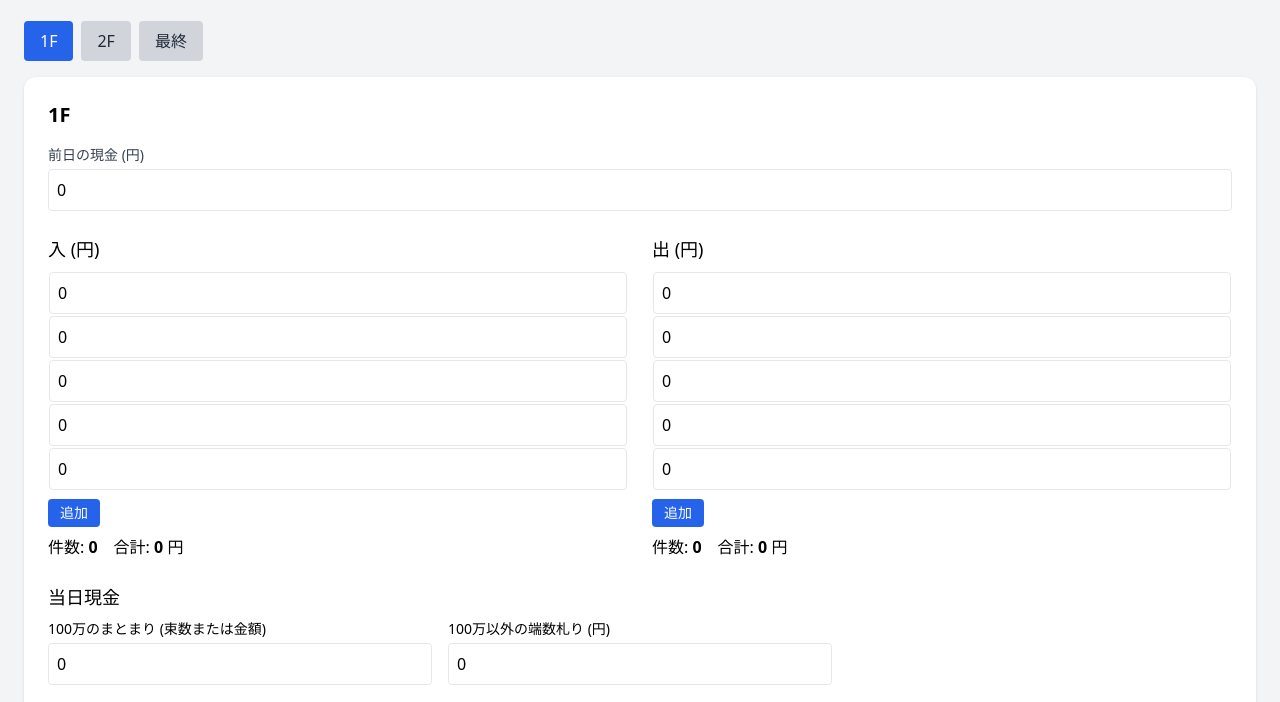
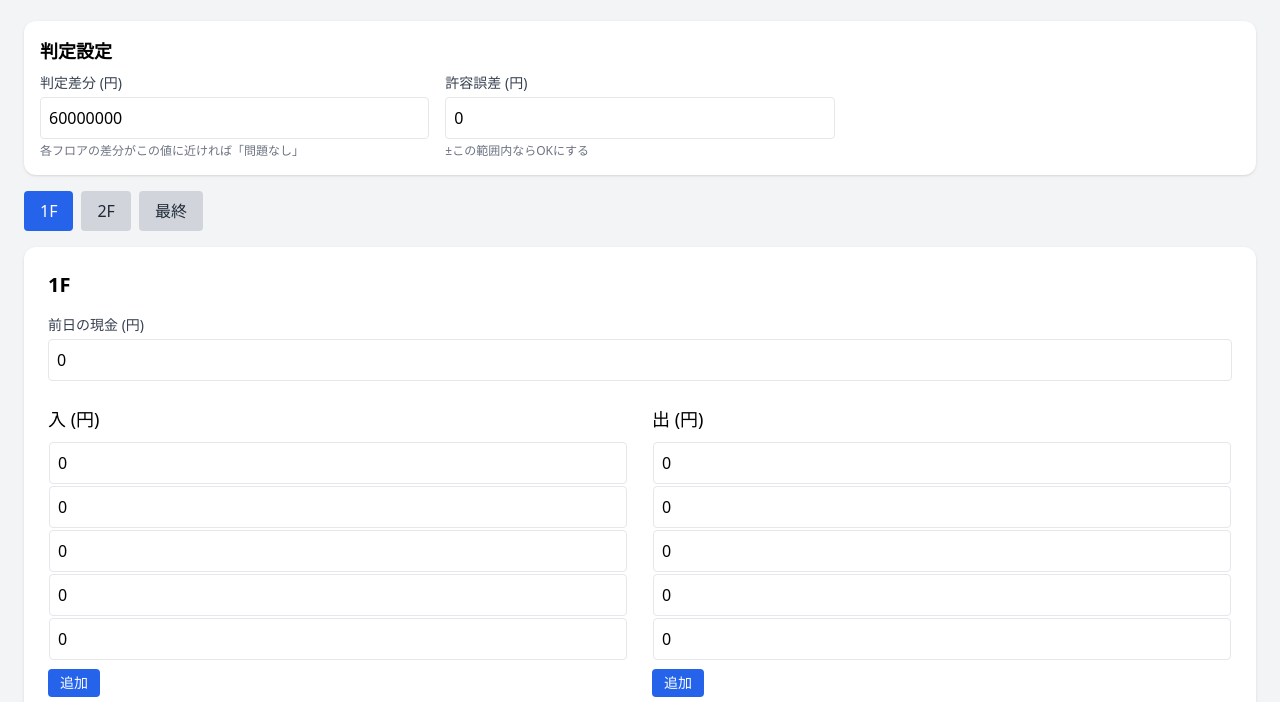
Before and after one commit to commitginza/cash-count, a plain HTML site: page index.html in a window 1280 px wide. Shown: the part 59-761 px from the top of the page. Drawn offline with nearby package versions, Linux system fonts and the light colour scheme.

Commit message:
Update index.html

```diff
--- a/index.html
+++ b/index.html
@@ -5,11 +5,27 @@
   <meta http-equiv="X-UA-Compatible" content="IE=edge" />
   <meta name="viewport" content="width=device-width, initial-scale=1.0" />
   <title>現金管理ツール</title>
-  <!-- TailwindCSS CDN -->
   <script src="https://cdn.tailwindcss.com"></script>
 </head>
 <body class="bg-gray-100 p-6">
   <h1 class="text-2xl font-bold mb-6">現金管理ツール</h1>
+
+  <!-- ★ 変更: 判定基準の設定カードを追加 -->
+  <section class="bg-white shadow rounded-xl p-4 mb-4">
+    <h2 class="text-lg font-semibold mb-2">判定設定</h2>
+    <div class="grid grid-cols-1 md:grid-cols-3 gap-4">
+      <div>
+        <label class="block text-sm font-medium text-gray-700 mb-1">判定差分 (円)</label>
+        <input type="text" inputmode="numeric" id="judge-diff" class="w-full border rounded p-2" value="60000000" />
+        <p class="text-xs text-gray-500 mt-1">各フロアの差分がこの値に近ければ「問題なし」</p>
+      </div>
+      <div>
+        <label class="block text-sm font-medium text-gray-700 mb-1">許容誤差 (円)</label>
+        <input type="text" inputmode="numeric" id="judge-tol" class="w-full border rounded p-2" value="0" />
+        <p class="text-xs text-gray-500 mt-1">±この範囲内ならOKにする</p>
+      </div>
+    </div>
+  </section>
 
   <!-- ===== タブナビゲーション ===== -->
   <div id="tabs" class="flex space-x-2 mb-4">
@@ -34,7 +50,6 @@
 
       <!-- 入・出 横並び -->
       <div class="flex flex-col md:flex-row md:space-x-6">
-        <!-- 入 -->
         <div class="mb-6 flex-1">
           <h3 class="text-lg font-medium mb-2">入 (円)</h3>
           <table class="min-w-full mb-2" data-type="in-table"></table>
@@ -42,7 +57,6 @@
           <p class="mt-2">件数: <span class="in-count font-semibold">0</span>　合計: <span class="in-total font-semibold">0</span> 円</p>
         </div>
 
-        <!-- 出 -->
         <div class="mb-6 flex-1">
           <h3 class="text-lg font-medium mb-2">出 (円)</h3>
           <table class="min-w-full mb-2" data-type="out-table"></table>
@@ -105,15 +119,15 @@
     </section>
   </template>
 
-  <!-- ===== コイン入力用テンプレート ===== -->
+  <!-- コイン入力テンプレ -->
   <template id="coin-row-template">
     <div>
-      <label class="block text-sm mb-1"><!-- coin label --></label>
+      <label class="block text-sm mb-1"></label>
       <input type="text" inputmode="numeric" class="coin-count floor-input w-full border rounded p-2" data-value="" value="0" />
     </div>
   </template>
 
-  <!-- ===== Final テンプレート ===== -->
+  <!-- Final テンプレ -->
   <template id="final-template">
     <section class="bg-white shadow rounded-xl p-6 mb-10 hidden" id="tab-final" data-tab-content>
       <h2 class="text-xl font-semibold mb-4">最終集計</h2>
@@ -138,18 +152,11 @@
         <label class="block text-sm font-medium mb-1">前日の総合計 (円)</label>
         <input type="text" inputmode="numeric" id="prev-total-all" class="w-full border rounded p-2" value="0" />
       </div>
-      <!-- ★ 変更: 調整額入力を追加（例：金庫6000万や銀行引出/預け入れなど） -->
-      <div class="mb-4">
-        <label class="block text-sm font-medium mb-1">調整額 (円) ※例: 60000000</label>
-        <input type="text" inputmode="numeric" id="adjustment-final" class="w-full border rounded p-2" value="0" />
-        <p class="text-xs text-gray-500 mt-1">最終差分 = 今日の現金総合計 − 前日の総合計 + 調整額</p>
-      </div>
       <p>今日の現金総合計: <span id="today-total-all" class="font-semibold">0</span> 円</p>
       <p class="text-lg mt-2">差分: <span id="diff-all" class="font-bold">0</span> 円</p>
     </section>
   </template>
 
-  <!-- ===== JavaScript ===== -->
 <script>
 /*************************
  * 定数 & ユーティリティ
@@ -162,7 +169,6 @@ const COINS = [
   { label: '5円',   value: 5  },
   { label: '1円',   value: 1  }
 ];
-
 const fmt  = (n)  => n.toLocaleString();
 const num  = (v)  => { const s = String(v||'').replace(/[^0-9.-]/g,''); return parseInt(s,10)||0; };
 
@@ -207,7 +213,6 @@ const sections={};
   if(floor!=='1F') sec.classList.add('hidden');
   sec.querySelector('h2').textContent=floor;
 
-  // 入/出テーブル初期5行
   const inT = sec.querySelector('[data-type="in-table"]');
   const ouT = sec.querySelector('[data-type="out-table"]');
   for(let i=0;i<5;i++){
@@ -215,7 +220,6 @@ const sections={};
     addRow(ouT,`floor-${floor}-out`);
   }
 
-  // 小銭行
   const coinGrid = sec.querySelector('.coin-grid');
   const coinTpl  = document.getElementById('coin-row-template');
   COINS.forEach(({label,value})=>{
@@ -225,17 +229,15 @@ const sections={};
     coinGrid.appendChild(c);
   });
 
-  // 行追加ボタン
   sec.querySelectorAll('.add-row').forEach(btn=>{
     btn.addEventListener('click',()=>{
-      const kind = btn.dataset.type; // in | out
+      const kind = btn.dataset.type;
       const tbl  = sec.querySelector(`[data-type="${kind}-table"]`);
       addRow(tbl,`floor-${floor}-${kind}`);
       recalcSec(sec); recalcFinal();
     });
   });
 
-  // 入力/blur/focus
   sec.addEventListener('input', ()=>{recalcSec(sec); recalcFinal();});
   sec.addEventListener('blur', e=>{
     if(e.target.classList.contains('floor-input')){
@@ -263,12 +265,18 @@ const sections={};
   const prev=final.querySelector('#prev-total-all');
   prev.addEventListener('blur',()=>{prev.value=fmt(num(prev.value));recalcFinal();});
   prev.addEventListener('focus',()=>{prev.value=String(num(prev.value));});
+}
 
-  // ★ 変更: 調整額のフォーマット&再計算
-  const adj=final.querySelector('#adjustment-final');
-  adj.addEventListener('blur',()=>{adj.value=fmt(num(adj.value));recalcFinal();});
-  adj.addEventListener('focus',()=>{adj.value=String(num(adj.value));});
-}
+/*************************
+ * ★ 変更: 判定設定の入力イベント
+ *************************/
+const judgeDiffEl = document.getElementById('judge-diff');
+const judgeTolEl  = document.getElementById('judge-tol');
+[judgeDiffEl, judgeTolEl].forEach(el=>{
+  el.addEventListener('blur', ()=>{ el.value = fmt(num(el.value)); Object.values(sections).forEach(recalcSec); recalcFinal(); });
+  el.addEventListener('focus', ()=>{ el.value = String(num(el.value)); });
+  el.addEventListener('input', ()=>{ Object.values(sections).forEach(recalcSec); recalcFinal(); });
+});
 
 /*************************
  * 計算
@@ -301,8 +309,14 @@ function recalcSec(sec){
   sec.querySelector('.expected-total').textContent=fmt(expect);
   const diff=expect-today;
   sec.querySelector('.diff').textContent=fmt(diff);
-  sec.querySelector('.status-label').textContent= '';
-  /* ▼ 差分が 0 のとき “出納帳” メッセージを表示 ▼ */
+
+  // ★ 変更: 入力された判定差分・許容誤差で可変判定
+  const judge = num(judgeDiffEl.value);
+  const tol   = num(judgeTolEl.value);
+  const ok = Math.abs(diff - judge) <= tol;
+  sec.querySelector('.status-label').textContent= ok ? '問題なし' : '';
+
+  // 差分0のときの案内（従来通り）
   let ledger = sec.querySelector('.ledger-msg');
   if (!ledger) {
     ledger = document.createElement('p');
@@ -318,7 +332,7 @@ function recalcSec(sec){
     outCount:cnt(selOut),
     todayTotal:today,
     expectedTotal: expect,
-    ioDiff       /* 入−出 差分を dataset に保存 */
+    ioDiff
   });
 }
 
@@ -340,25 +354,23 @@ function recalcFinal(){
   fin.querySelector('#today-total-all').textContent = fmt(todayAll);
 
   const prevAll = num(document.getElementById('prev-total-all').value);
-  const adj = num(document.getElementById('adjustment-final').value); // ★ 変更: 調整額を考慮
-  const diffAll = todayAll - prevAll + adj;                           // ★ 変更: 最終差分 = 今日の現金総合計 − 前日の総合計 + 調整額
+  const diffAll = todayAll - prevAll;
   fin.querySelector('#diff-all').textContent = fmt(diffAll);
 
-  /* ▼ 1F / 2F 各まとめに差分表示 ▼ */
-  const setFloorDiff = (id, diffVal, anchorSelector) => {
+  // ★ バグ修正: 未定義 f → fin を使用
+  const setFloorDiff = (id, diffVal, anchorSel) => {
     let el = document.getElementById(id);
     if (!el) {
       el = document.createElement('p');
       el.id = id;
-      const anchor = fin.querySelector(anchorSelector).parentElement;
+      const anchor = fin.querySelector(anchorSel).parentElement;
       anchor.appendChild(el);
     }
-    el.textContent = `差分(入−出): ${fmt(diffVal)} 円`;
+    el.textContent = `差分: ${fmt(diffVal)} 円`;
   };
   setFloorDiff('floor-diff-1F', v('1F','ioDiff'), '#sum-1F-out-total');
   setFloorDiff('floor-diff-2F', v('2F','ioDiff'), '#sum-2F-out-total');
 
-  /* ▼ 最終タブの出納帳メッセージ ▼ */
   let ledgerFin = document.getElementById('ledger-final');
   if (!ledgerFin) {
     ledgerFin = document.createElement('p');
@@ -374,6 +386,5 @@ function recalcFinal(){
 // 初期
 recalcFinal();
 </script>
-
 </body>
 </html>
```
